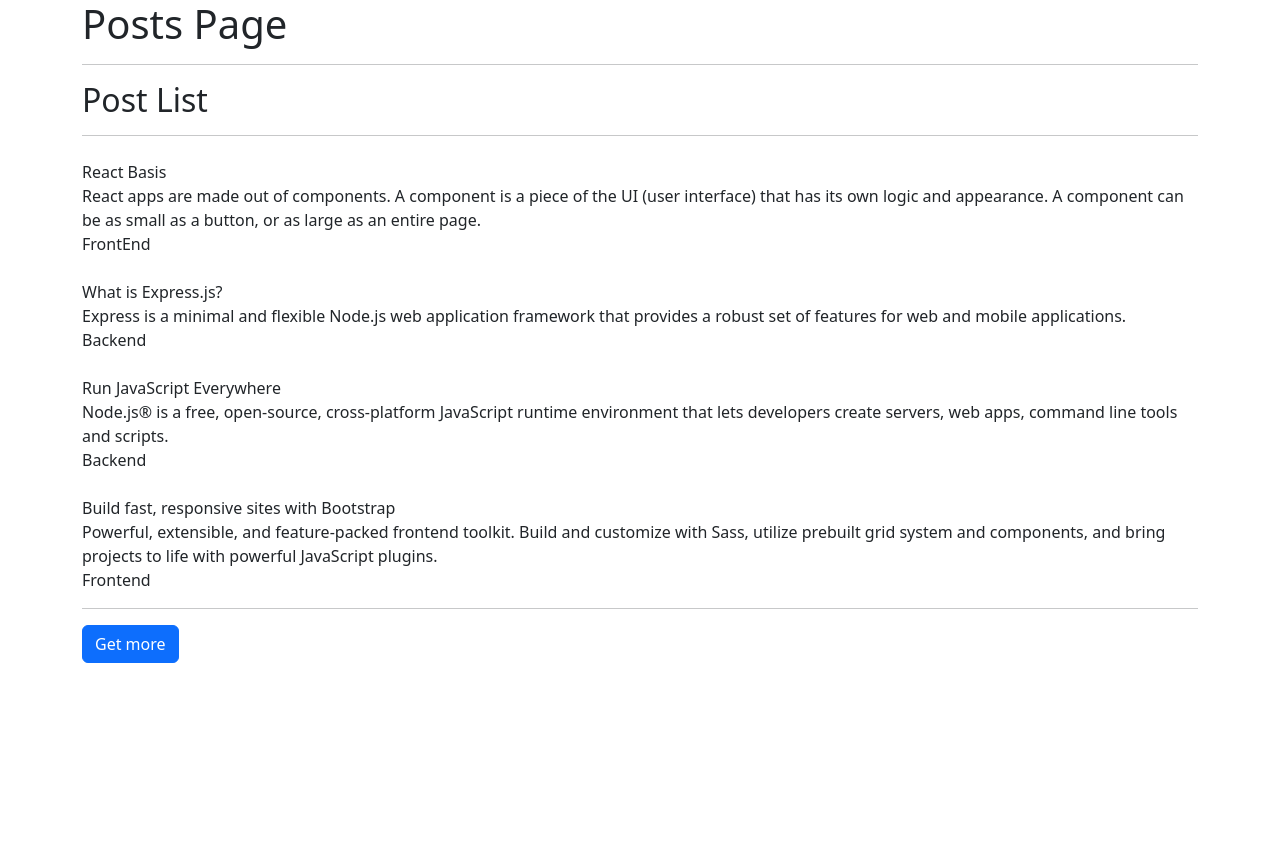
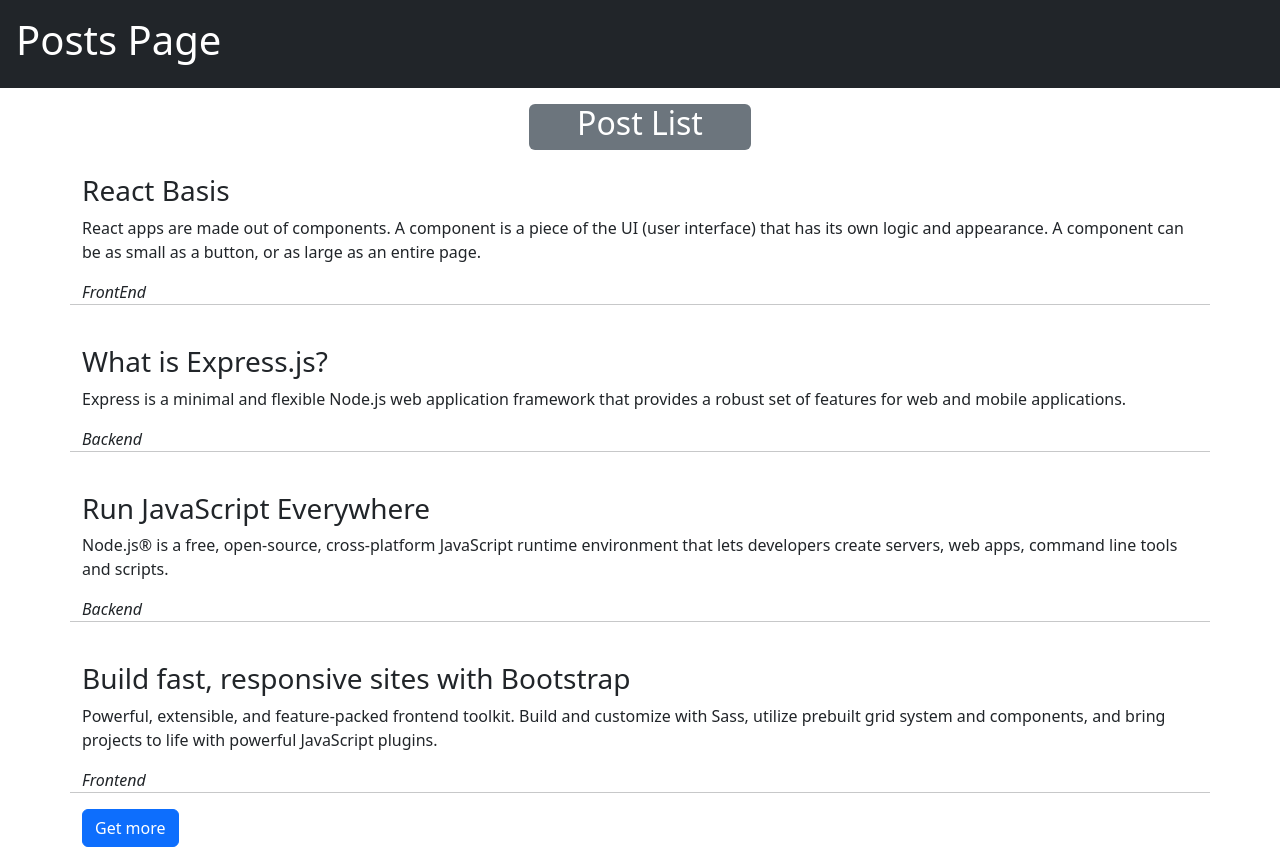
Before and after one commit to mannuccimattia/react-context-api, a React (Vite) app: page / in a window 1280 px wide. Before the commit the page ends 800 px from the top, so only its background shows below. Built offline with nearby package versions, Linux system fonts and the light colour scheme.

Commit message:
[UPD] Done style

```diff
--- a/src/components/PostCard.jsx
+++ b/src/components/PostCard.jsx
@@ -4,9 +4,18 @@ const PostCard = ({ post }) => {
 
   return (
     <div className="mt-4">
-      <div>{title}</div>
-      <div>{content}</div>
-      <div>{category}</div>
+      <div className="row">
+        <div className="col-12">
+          <h3>{title}</h3>
+        </div>
+        <div className="col-12">
+          <p>{content}</p>
+        </div>
+        <div className="col-12">
+          <div><em>{category}</em></div>
+        </div>
+        <hr />
+      </div>
     </div>
   )
 }
--- a/src/components/PostsList.jsx
+++ b/src/components/PostsList.jsx
@@ -7,13 +7,17 @@ const PostsList = () => {
 
   return (
     <>
-      <h2>Post List</h2>
+      <div className="row">
+        <div className="col-auto bg-secondary mx-auto px-5 rounded text-white">
+          <h2 className="text-center">Post List</h2>
+        </div>
+      </div>
 
-      <hr />
-
-      {posts.map(post => (
-        <PostCard key={post.id} post={post} />
-      ))}
+      <div className="col 12">
+        {posts.map(post => (
+          <PostCard key={post.id} post={post} />
+        ))}
+      </div>
     </>
   )
 }
--- a/src/pages/PostsPage.jsx
+++ b/src/pages/PostsPage.jsx
@@ -24,14 +24,16 @@ const PostsPage = () => {
 
   return (
     <>
+      <div className="container-fluid">
+        <div className="row">
+          <div className="col-12 bg-dark text-white p-3 mb-3">
+            <h1>Posts Page</h1>
+          </div>
+        </div>
+      </div>
+
       <div className="container">
-        <h1>Posts Page</h1>
-
-        <hr />
-
         <PostsList />
-
-        <hr />
 
         <button
           className={
@@ -41,6 +43,7 @@ const PostsPage = () => {
         >
           Get more
         </button>
+
         <div>
           {alertData.type != "" && alertData.message != "" ? <Alert /> : ""}
         </div>
```
